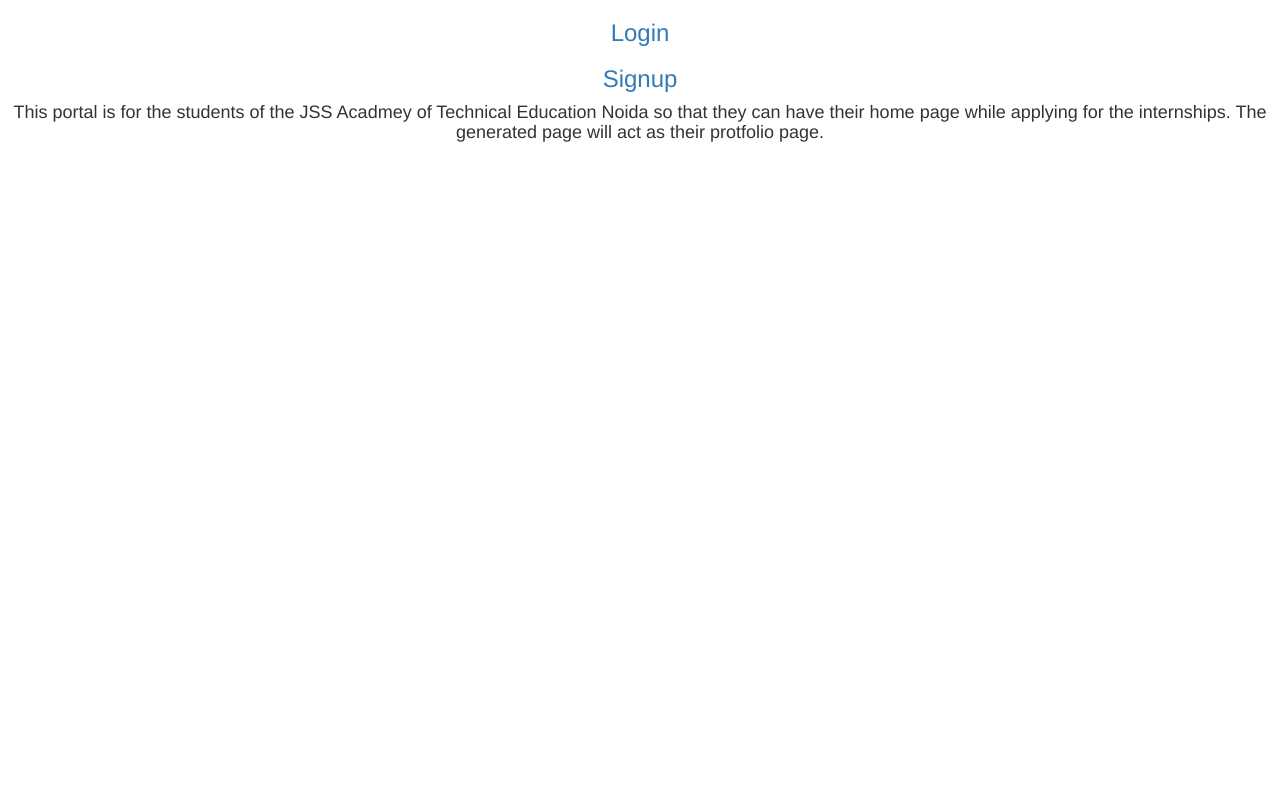
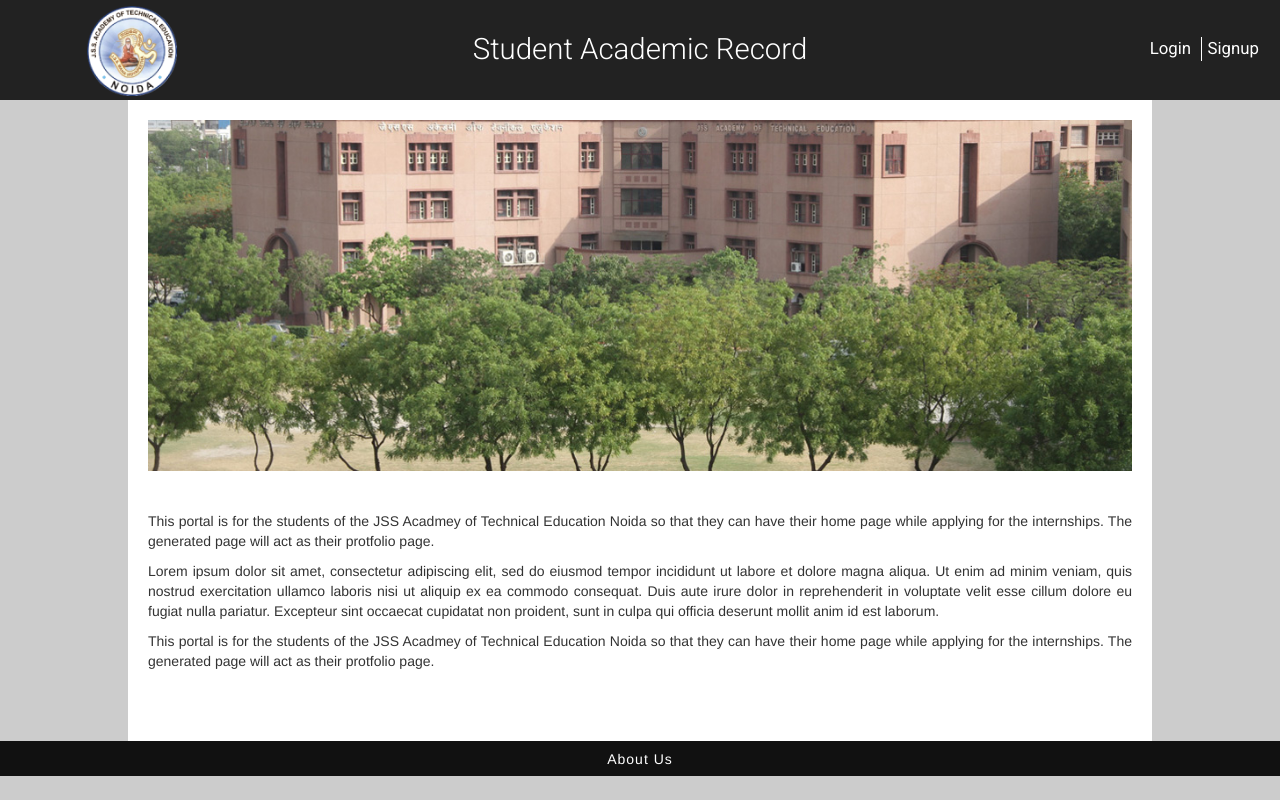
Before and after one commit to deshraj/profile-gen, a Django app: page / in a window 1280 px wide. Run offline with Django 3.2, Linux system fonts and the light colour scheme; parts of the project's set-up code (start-up, migrations or seed data) failed here and were passed over; some libraries are stand-ins or nearby versions.

Commit message:
Home page of profile-gen

```diff
--- a/progen/progen/templates/index.html
+++ b/progen/progen/templates/index.html
@@ -4,32 +4,51 @@
 	<meta http-equiv="X-UA-Compatible" content="IE=edge">
 	<meta name="viewport" content="width=device-width, initial-scale=1">
 	<title>JSS Students Portal</title>
-		<link href="css/bootstrap.min.css" rel="stylesheet">
-			<!-- Latest compiled and minified CSS -->
 	<link rel="stylesheet" href="https://maxcdn.bootstrapcdn.com/bootstrap/3.3.1/css/bootstrap.min.css">
-
-			<!-- Optional theme -->
-			<link rel="stylesheet" href="https://maxcdn.bootstrapcdn.com/bootstrap/3.3.1/css/bootstrap-theme.min.css">
-
-			<!-- Latest compiled and minified JavaScript -->
-			<script src="https://maxcdn.bootstrapcdn.com/bootstrap/3.3.1/js/bootstrap.min.js"></script>
+	<link href='http://fonts.googleapis.com/css?family=Roboto:400,300,500,700' rel='stylesheet' type='text/css'>
+	<link rel="stylesheet" href="/static/css/home.css">
+	<style>
+	</style>
 </head>
 <body>
+	<header class="container-fluid">
+		<div class="row">
+			<div class="col-xs-3">
+				<img src="/static/images/fclogo.png" alt="JSSATEN" class="img-responsive">
+			</div>
+			<div class="col-xs-6">
+				<h1 class="text-center">Student Academic Record</h1>
+			</div>
+			<div class="col-xs-3">
+				<ul class="links">
+					<li><a href="/login">Login</a></li>
+					<li><a href="/register">Signup</a></li>
+				</ul>
+			</div>
+		</div>
+	</header>
+	<section class="container-fluid">
+		<div class="row">
+			<div class="col-sm-12">
+				<img src="/static/images/front_image.jpg" alt="JSSATEN" class="img-responsive">
+			</div>
+			<div class="col-sm-12 description">
+				<p>This portal is for the students of the JSS Acadmey of Technical Education Noida so that they can have their home page while applying for the internships. The generated page will act as their protfolio page.</p>
+				<p>Lorem ipsum dolor sit amet, consectetur adipiscing elit, sed do eiusmod tempor incididunt ut labore et dolore magna aliqua. Ut enim ad minim veniam, quis nostrud exercitation ullamco laboris nisi ut aliquip ex ea commodo consequat. Duis aute irure dolor in reprehenderit in voluptate velit esse cillum dolore eu fugiat nulla pariatur. Excepteur sint occaecat cupidatat non proident, sunt in culpa qui officia deserunt mollit anim id est laborum.</p>
+				<p>This portal is for the students of the JSS Acadmey of Technical Education Noida so that they can have their home page while applying for the internships. The generated page will act as their protfolio page.</p>
+			</div>
+			<div class="col-sm-12">
 				{% if logout %}
 			    	<div class="alert alert-warning">
 			        <a href="#" class="close" data-dismiss="alert">&times;</a>
 			        <strong>Hey!</strong> You have been successfully logged Out.
 			    </div>
 				{% endif %}
-		<div>
-			<a href="/login"><center><h3>Login</h3></center></a>
-			<a href="/register"><center><h3>Signup</h3></center></a>
 			</div>
-		<div>
-			<h4><center>This portal is for the students of the JSS Acadmey of Technical Education Noida so that they can have their home page while applying for the internships. The generated page will act as their protfolio page.</center></h4>
 		</div>
-				<script src="https://ajax.googleapis.com/ajax/libs/jquery/1.11.1/jquery.min.js"></script>
-		<!-- Include all compiled plugins (below), or include individual files as needed -->
-		<script src="js/bootstrap.min.js"></script>
+	</section>
+	<footer class="container-fluid text-center">
+		<a href="javascript:">About Us</a>
+	</footer>
 </body>
 </html>
--- /dev/null
+++ b/progen/static/css/home.css
@@ -0,0 +1,93 @@
+header{
+    background:#222;
+    height:100px;
+    font-family: 'Roboto', sans-serif;
+}
+header .img-responsive{
+    width:90px;
+    margin:6px 0 0 23%;
+}
+section .img-responsive{
+    display: block;
+    margin:auto;
+}
+.row{
+    margin:0;
+}
+.row>div{
+    padding:0;
+}
+body{
+    background:#ccc;
+}
+header .links{
+    list-style:none;
+    padding:0;
+    margin:0;
+    float:right;
+    margin-top:37px;
+}
+header .links li{
+    display:inline-block;
+}
+header .links li:last-child{
+    border-left:1px solid white;
+}
+header .links li a,header .links li a:hover,header .links li a:focus{
+    color:white;
+    font-size:1.2em;
+    padding:2px 6px;
+}
+header h1{
+    color:white;
+    font-size:2.1em;
+    font-weight:300;
+    margin-top:33px;
+}
+section.container-fluid{
+    padding-left:10%;
+    padding-right: 10%;
+}
+section .description p{
+    text-align: justify;
+}
+section .row>div{
+    background: white;
+    padding:20px;
+}
+footer{
+    background: #111;
+    height:35px;
+}
+footer a,footer a:hover,footer a:focus{
+    display: inline-block;
+    color:white;
+    letter-spacing: 1px;
+    padding:8px;
+}
+@media(max-width:768px){
+    header h1{
+        font-size:1.2em;
+        margin-top:41px;
+    }
+    header .links li a{
+        font-size:.9em;
+    }
+    header .links li{
+        margin-right:0px;
+    }
+    header .img-responsive{
+        margin:0;
+        margin-top:8px;
+    }
+    header .links{
+        margin-top:39px;
+    }
+    section .row>div{
+        padding:15px;
+    }
+    section.container-fluid{
+        padding-left:5px;
+        padding-right: 5px;
+    }
+}
```
Also changed, not shown: progen/static/images/fclogo.png (added), progen/static/images/front_image.jpg (added). Lines whose indentation alone changed are shown as unchanged.
